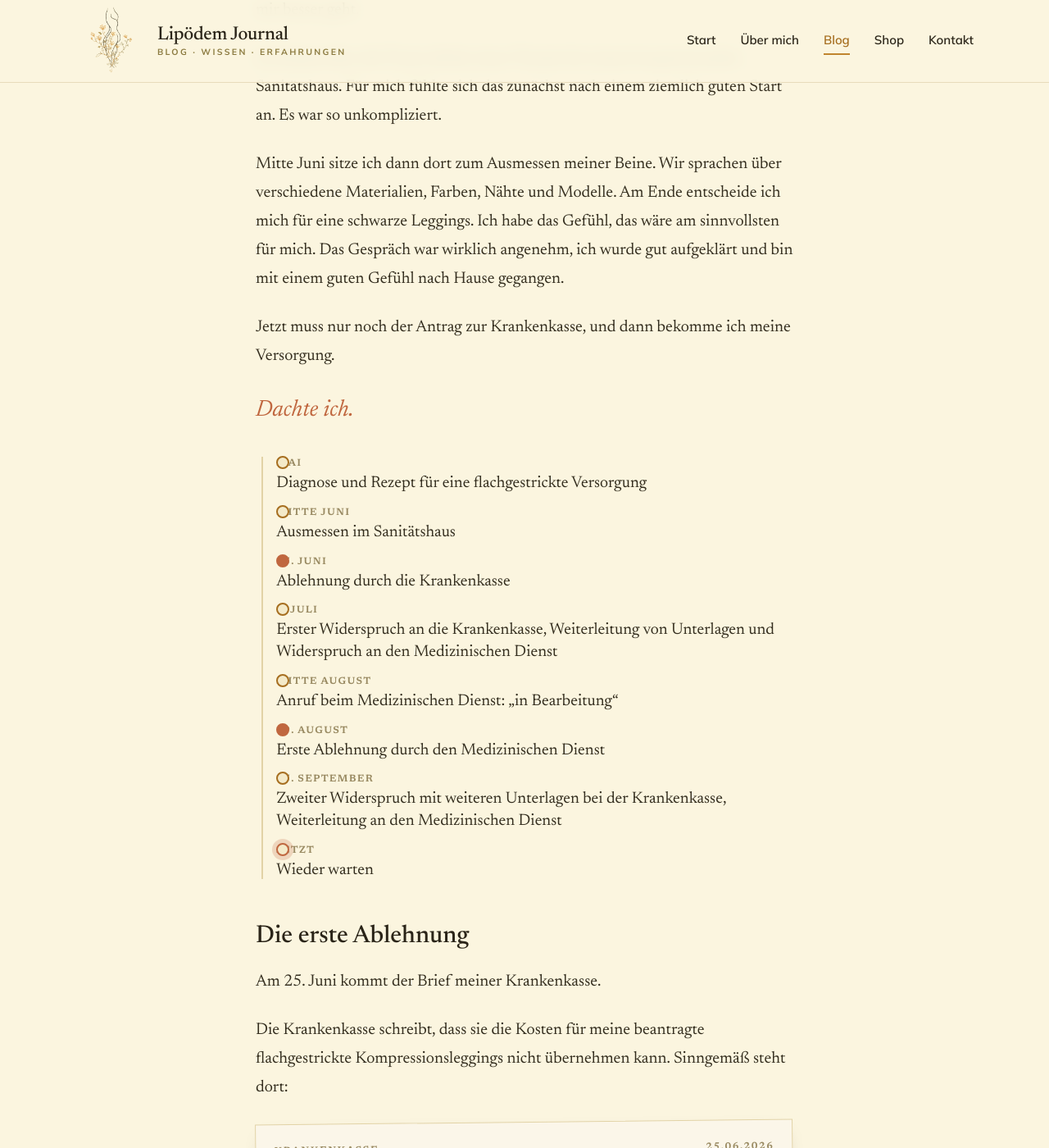
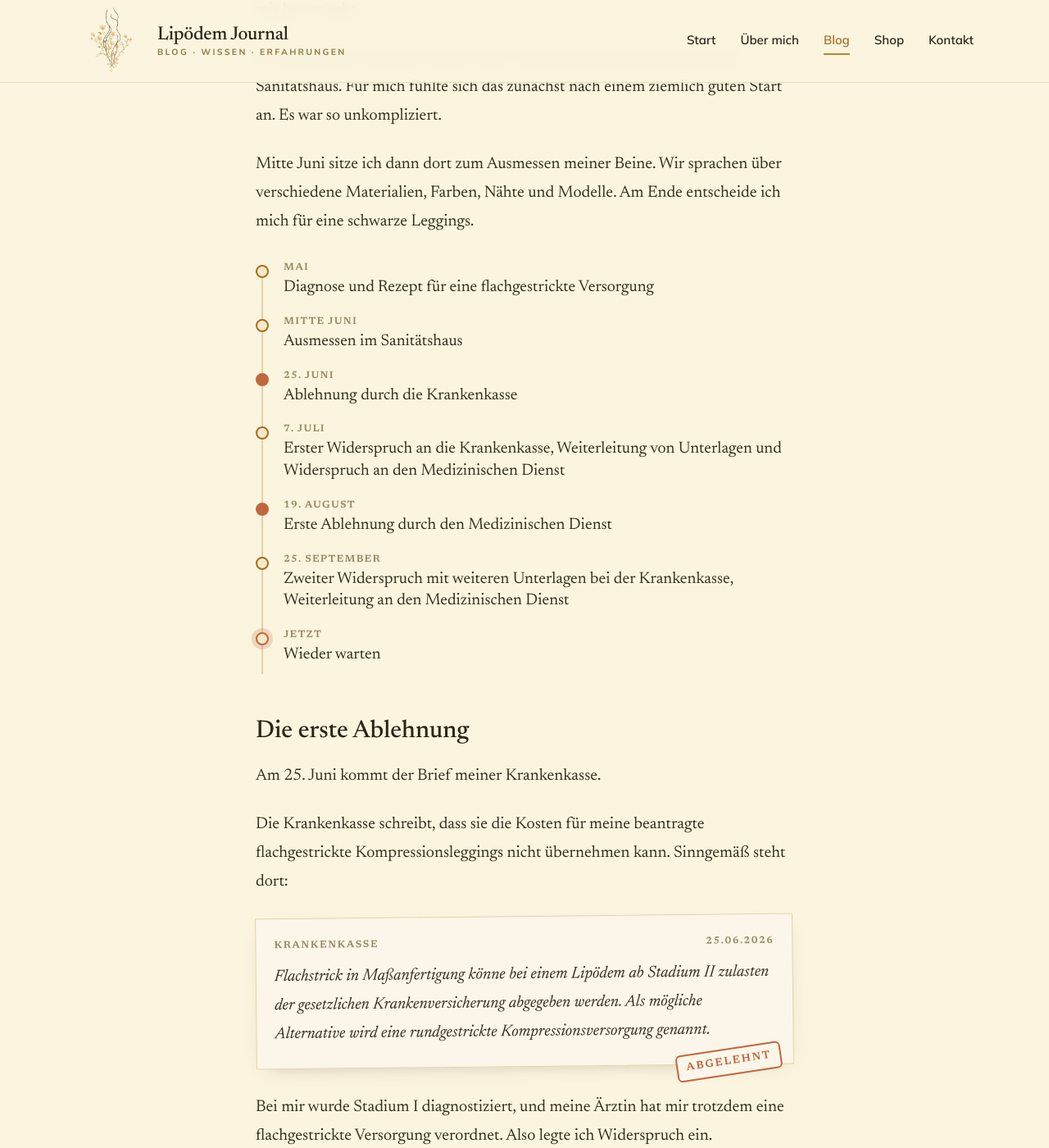
Before and after one commit to Johannaslipoedemjournal/Lip-demjournal-webseite, a Jekyll site: the page built from _posts/2026-10-29-kompression-abgelehnt.md, in a window 1280 px wide and 1400 px high, scrolled down 1361 px. Shown: the whole window at 82% size. Built offline with Jekyll 4.4.1, drawn with Linux system fonts in a browser that asks for light colours; part of the change alters nothing that is shown.

Commit message:
Add files via upload

```diff
--- a/_posts/2026-10-29-kompression-abgelehnt.md
+++ b/_posts/2026-10-29-kompression-abgelehnt.md
@@ -17,12 +17,12 @@ bild_beschreibung: 'Illustration: Aktenordner mit Antrag und Widerspruch, darauf
 .kk-status dd{margin:0;font-weight:600;min-width:0}
 .kk-pill{display:inline-block;background:#C0673F;color:#FBF6E9;border-radius:99px;padding:1px 10px;font-size:13px}
 .kk-punch{font-style:italic;font-size:1.4em;color:#C0673F}
-.kk-timeline{list-style:none;margin:28px 0;padding:0;position:relative}
-.kk-timeline::before{content:"";position:absolute;left:7px;top:8px;bottom:8px;width:2px;background:#E2D3A6}
-.kk-timeline li{position:relative;padding:0 0 18px 32px;margin:0}
-.kk-timeline li::before{content:"";position:absolute;left:0;top:7px;width:16px;height:16px;box-sizing:border-box;border-radius:50%;background:#F4EAC9;border:2px solid #A66E1F}
-.kk-timeline li.kk-no::before{border-color:#C0673F;background:#C0673F}
-.kk-timeline li.kk-now::before{border-color:#C0673F;box-shadow:0 0 0 5px rgba(192,103,63,.22)}
+.artikel-text .kk-timeline{list-style:none !important;margin:28px 0 !important;padding:0 !important;position:relative}
+.artikel-text .kk-timeline::before{content:"";position:absolute;left:7px;top:8px;bottom:8px;width:2px;background:#E2D3A6}
+.artikel-text .kk-timeline li{position:relative;list-style:none !important;padding:0 0 18px 34px !important;margin:0 !important}
+.artikel-text .kk-timeline li::before{content:"";position:absolute;left:0;top:7px;width:16px;height:16px;box-sizing:border-box;border-radius:50%;background:#F4EAC9;border:2px solid #A66E1F}
+.artikel-text .kk-timeline li.kk-no::before{border-color:#C0673F;background:#C0673F}
+.artikel-text .kk-timeline li.kk-now::before{border-color:#C0673F;box-shadow:0 0 0 5px rgba(192,103,63,.22)}
 .kk-when{font-size:12px;letter-spacing:.1em;text-transform:uppercase;color:#998A62;font-weight:700}
 .kk-what{font-size:1.1em;line-height:1.35}
 .kk-letter{background:#FBF6E9;border:1px solid #E2D3A6;padding:22px 22px 24px;margin:24px 0 32px;position:relative;transform:rotate(-.6deg);box-shadow:0 8px 24px -14px rgba(60,40,30,.35)}
@@ -62,18 +62,13 @@ Ich dachte: Jetzt geht es endlich los. Jetzt kann ich endlich etwas tun, damit e
 
 Ich bekam über die Praxis direkt einen Termin bei einem kooperierenden Sanitätshaus. Für mich fühlte sich das zunächst nach einem ziemlich guten Start an. Es war so unkompliziert.
 
-Mitte Juni sitze ich dann dort zum Ausmessen meiner Beine. Wir sprachen über verschiedene Materialien, Farben, Nähte und Modelle. Am Ende entscheide ich mich für eine schwarze Leggings. Ich habe das Gefühl, das wäre am sinnvollsten für mich. Das Gespräch war wirklich angenehm, ich wurde gut aufgeklärt und bin mit einem guten Gefühl nach Hause gegangen.
-
-Jetzt muss nur noch der Antrag zur Krankenkasse, und dann bekomme ich meine Versorgung.
-
-<p class="kk-punch">Dachte ich.</p>
+Mitte Juni sitze ich dann dort zum Ausmessen meiner Beine. Wir sprachen über verschiedene Materialien, Farben, Nähte und Modelle. Am Ende entscheide ich mich für eine schwarze Leggings.
 
 <ol class="kk-timeline">
   <li><div class="kk-when">Mai</div><div class="kk-what">Diagnose und Rezept für eine flachgestrickte Versorgung</div></li>
   <li><div class="kk-when">Mitte Juni</div><div class="kk-what">Ausmessen im Sanitätshaus</div></li>
   <li class="kk-no"><div class="kk-when">25. Juni</div><div class="kk-what">Ablehnung durch die Krankenkasse</div></li>
   <li><div class="kk-when">7. Juli</div><div class="kk-what">Erster Widerspruch an die Krankenkasse, Weiterleitung von Unterlagen und Widerspruch an den Medizinischen Dienst</div></li>
-  <li><div class="kk-when">Mitte August</div><div class="kk-what">Anruf beim Medizinischen Dienst: „in Bearbeitung“</div></li>
   <li class="kk-no"><div class="kk-when">19. August</div><div class="kk-what">Erste Ablehnung durch den Medizinischen Dienst</div></li>
   <li><div class="kk-when">25. September</div><div class="kk-what">Zweiter Widerspruch mit weiteren Unterlagen bei der Krankenkasse, Weiterleitung an den Medizinischen Dienst</div></li>
   <li class="kk-now"><div class="kk-when">Jetzt</div><div class="kk-what">Wieder warten</div></li>
```
